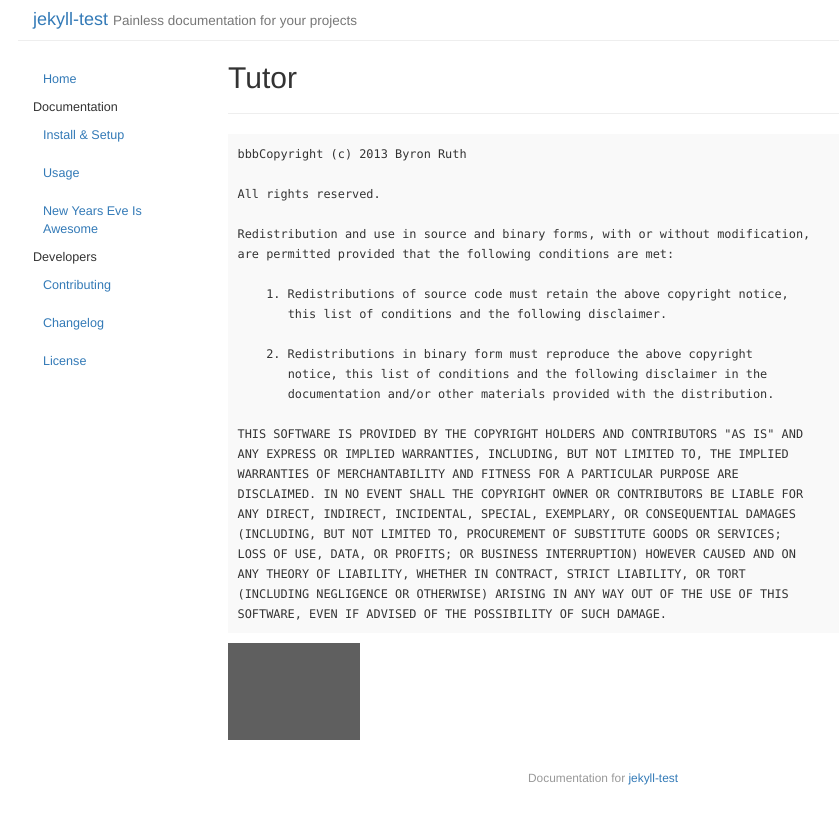
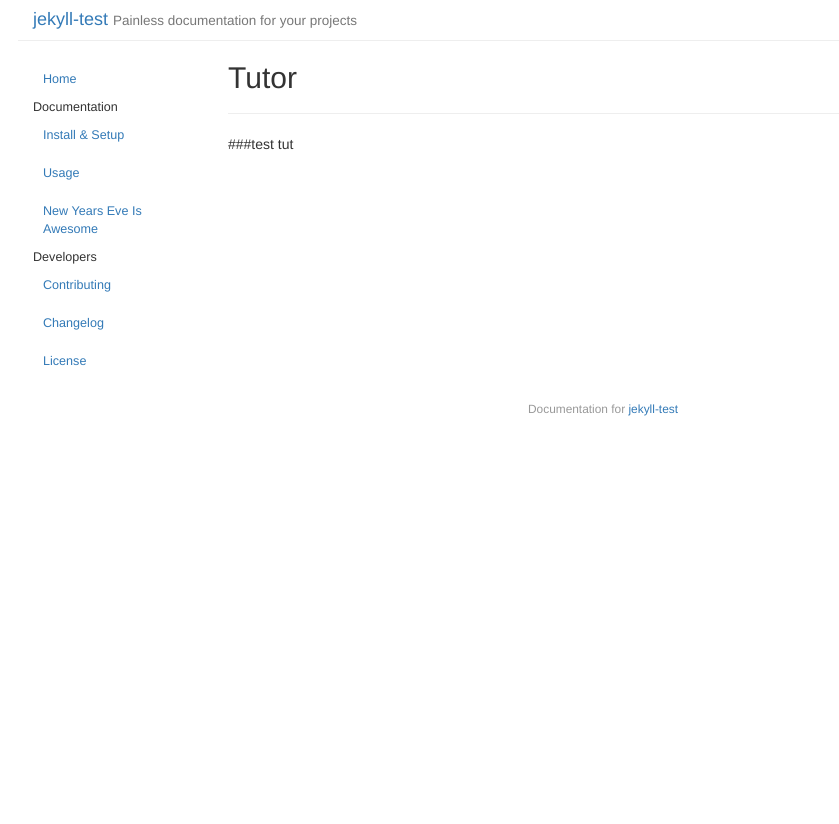
Before and after one commit to rallech/jekyll_test, a Jekyll site: the page built from _tutorial/tutor.markdown, in a window 1280 px wide. Shown: the top 824 px of the page, without its empty margins (37-876 px from the left). Built offline with Jekyll 4.4.1, drawn with Linux system fonts in a browser that asks for light colours.

Commit message:
Updated Tutor

````diff
--- a/_tutorial/tutor.markdown
+++ b/_tutorial/tutor.markdown
@@ -7,30 +7,4 @@ order: 2
 layout: page
 ---
 
-```
-bbbCopyright (c) 2013 Byron Ruth
-
-All rights reserved.
-
-Redistribution and use in source and binary forms, with or without modification,
-are permitted provided that the following conditions are met:
-
-    1. Redistributions of source code must retain the above copyright notice,
-       this list of conditions and the following disclaimer.
-
-    2. Redistributions in binary form must reproduce the above copyright
-       notice, this list of conditions and the following disclaimer in the
-       documentation and/or other materials provided with the distribution.
-
-THIS SOFTWARE IS PROVIDED BY THE COPYRIGHT HOLDERS AND CONTRIBUTORS "AS IS" AND
-ANY EXPRESS OR IMPLIED WARRANTIES, INCLUDING, BUT NOT LIMITED TO, THE IMPLIED
-WARRANTIES OF MERCHANTABILITY AND FITNESS FOR A PARTICULAR PURPOSE ARE
-DISCLAIMED. IN NO EVENT SHALL THE COPYRIGHT OWNER OR CONTRIBUTORS BE LIABLE FOR
-ANY DIRECT, INDIRECT, INCIDENTAL, SPECIAL, EXEMPLARY, OR CONSEQUENTIAL DAMAGES
-(INCLUDING, BUT NOT LIMITED TO, PROCUREMENT OF SUBSTITUTE GOODS OR SERVICES;
-LOSS OF USE, DATA, OR PROFITS; OR BUSINESS INTERRUPTION) HOWEVER CAUSED AND ON
-ANY THEORY OF LIABILITY, WHETHER IN CONTRACT, STRICT LIABILITY, OR TORT
-(INCLUDING NEGLIGENCE OR OTHERWISE) ARISING IN ANY WAY OUT OF THE USE OF THIS
-SOFTWARE, EVEN IF ADVISED OF THE POSSIBILITY OF SUCH DAMAGE.
-```
-![bild.png](/uploads/bild.png)
+###test tut
````
